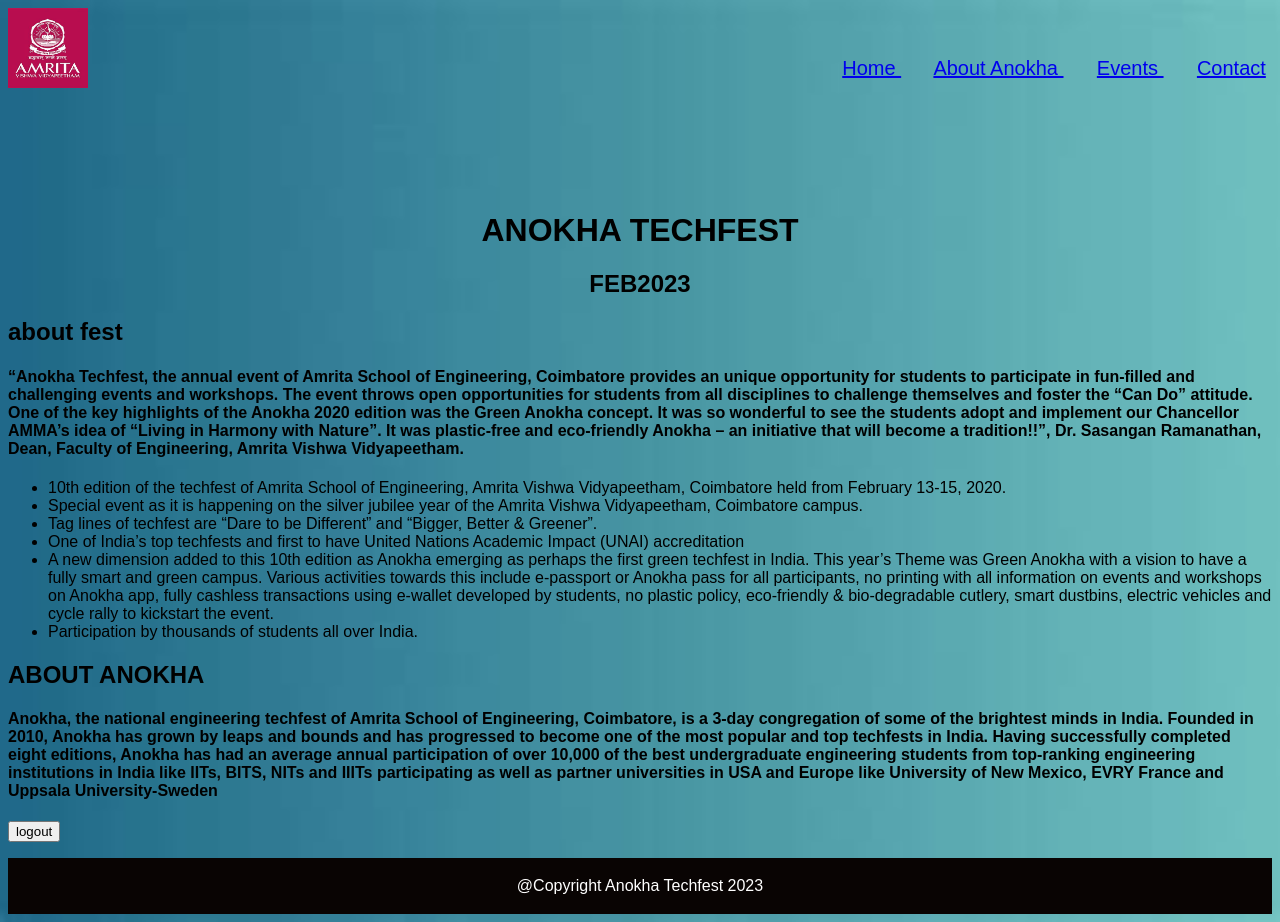
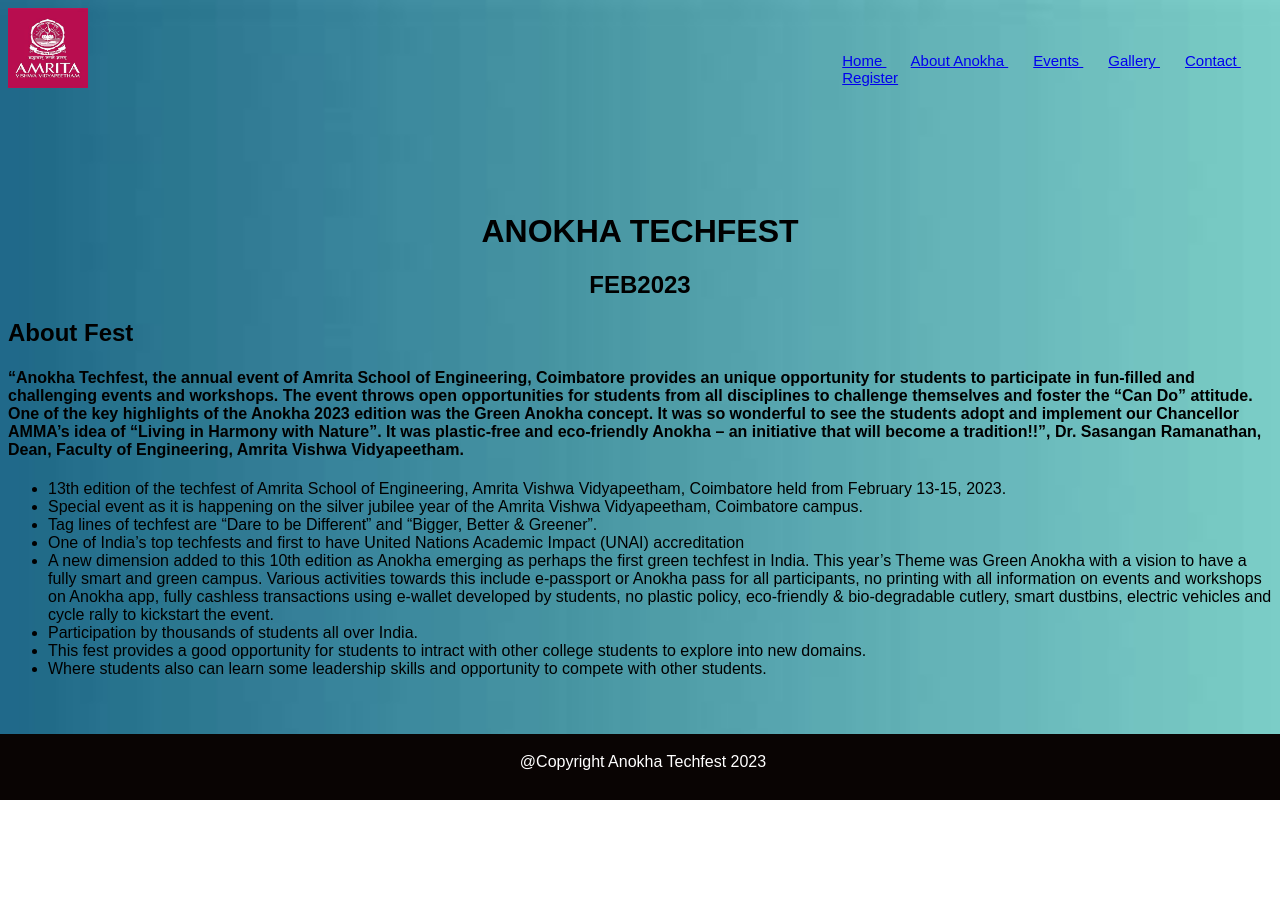
Before and after one commit to ravichandra003/20CYS202-UID, a plain HTML site: page Anokha 2023/index.html in a window 1280 px wide. After the commit the page ends 800 px from the top, so only its background shows below. Drawn offline with Linux system fonts and the light colour scheme.

Commit message:
Update index.html

```diff
--- a/Anokha 2023/index.html
+++ b/Anokha 2023/index.html
@@ -16,6 +16,11 @@
   padding: 3px;
   background-color: rgb(9, 4, 3);
   color: white;
+   position: fixed;
+   left:0;
+   bottom: 0;
+   width: 100%;
+   height: 60px;
 }
     </style>
     <style>
@@ -80,11 +85,14 @@
     </div>
 
     <div class="nav-right">
-        <p style=" font-size:20px; ">
+        <p style=" font-size:15px; ">
             <a href="index.html" class="links"> Home </a>  &nbsp; &nbsp; &nbsp;
             <a href="html/aboutanokha.html" class="links"> About Anokha </a> &nbsp; &nbsp; &nbsp;
             <a href="html/events.html" class="links"> Events </a> &nbsp; &nbsp; &nbsp;
-            <a href="html/contact.html" class="links"> Contact </a>
+			 <a href="html/gallery.html" class="links"> Gallery </a>  &nbsp; &nbsp; &nbsp;
+            <a href="html/contact.html" class="links"> Contact </a>  &nbsp; &nbsp; &nbsp;
+
+			 <a href="html/signup.html" class="links"> Register </a>
         </p>
     </div>
 </div>
@@ -99,28 +107,26 @@
 <h1>ANOKHA TECHFEST </h1>
 <h2>FEB2023</h2>
 </center>
-<h2> about fest </h2>
-<h4> <P>“Anokha Techfest, the annual event of Amrita School of Engineering, Coimbatore provides an unique opportunity for students to participate in fun-filled and challenging events and workshops. The event throws open opportunities for students from all disciplines to challenge themselves and foster the “Can Do” attitude. One of the key highlights of the Anokha 2020 edition was the Green Anokha concept. It was so wonderful to see the students adopt and implement our Chancellor AMMA’s idea of “Living in Harmony with Nature”. It was plastic-free and eco-friendly Anokha – an initiative that will become a tradition!!”, Dr. Sasangan Ramanathan, Dean, Faculty of Engineering, Amrita Vishwa Vidyapeetham.</P></h4></center>
+<h2> About Fest </h2>
+<h4> <P>“Anokha Techfest, the annual event of Amrita School of Engineering, Coimbatore provides an unique opportunity for students to participate in fun-filled and challenging events and workshops. The event throws open opportunities for students from all disciplines to challenge themselves and foster the “Can Do” attitude. One of the key highlights of the Anokha 2023 edition was the Green Anokha concept. It was so wonderful to see the students adopt and implement our Chancellor AMMA’s idea of “Living in Harmony with Nature”. It was plastic-free and eco-friendly Anokha – an initiative that will become a tradition!!”, Dr. Sasangan Ramanathan, Dean, Faculty of Engineering, Amrita Vishwa Vidyapeetham.</P></h4></center>
 <ul>
- <li>10th edition of the techfest of Amrita School of Engineering, Amrita Vishwa Vidyapeetham, Coimbatore held from February 13-15, 2020.</li>
+ <li>13th edition of the techfest of Amrita School of Engineering, Amrita Vishwa Vidyapeetham, Coimbatore held from February 13-15, 2023.</li>
 <li>Special event as it is happening on the silver jubilee year of the Amrita Vishwa Vidyapeetham, Coimbatore campus.</li>
 <li>Tag lines of techfest are “Dare to be Different” and “Bigger, Better & Greener”.</li>
 <li>One of India’s top techfests and first to have United Nations Academic Impact (UNAI) accreditation</li>
 <li>A new dimension added to this 10th edition as Anokha emerging as perhaps the first green techfest in India. This year’s Theme was Green Anokha with a vision to have a fully smart and green campus. Various activities towards this include e-passport or Anokha pass for all participants, no printing with all information on events and workshops on Anokha app, fully cashless transactions using e-wallet developed by students, no plastic policy, eco-friendly & bio-degradable cutlery, smart dustbins, electric vehicles and cycle rally to kickstart the event.</li>
 <li>Participation by thousands of students all over India.</li>
+<li>This fest  provides a good opportunity for students to intract with other college students to explore into new domains.</li>
+<li>Where students also can learn some leadership skills and opportunity to compete with other students.</li>
 </ul>
-<h2>ABOUT ANOKHA</h2>
-<h4><p>Anokha, the national engineering techfest of Amrita School of Engineering, Coimbatore, is a 3-day congregation of some of the brightest minds in India. Founded in 2010, Anokha has grown by leaps and bounds and has progressed to become one of the most popular and top techfests in India. Having successfully completed eight editions, Anokha has had an average annual participation of over 10,000 of the best undergraduate engineering students from top-ranking engineering institutions in India like IITs, BITS, NITs and IIITs participating as well as partner universities in USA and Europe like University of New Mexico, EVRY France and Uppsala University-Sweden</p></h4>
 
- <input type="button" name="logout" value="logout" class="btn" onclick="loginPage()" />
+
 </form>
     <footer>
       <p>@Copyright Anokha Techfest 2023 </p>
     </footer>
 	<script>
-function loginPage(){
-window.location="html/login.html";
-}
+
   </script>
 
   </body>
```
